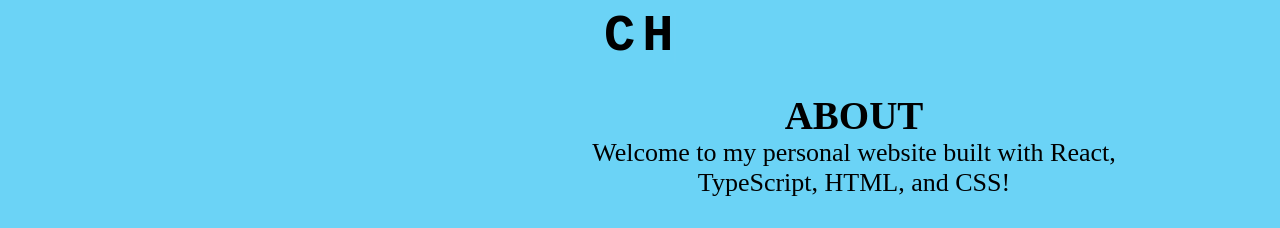
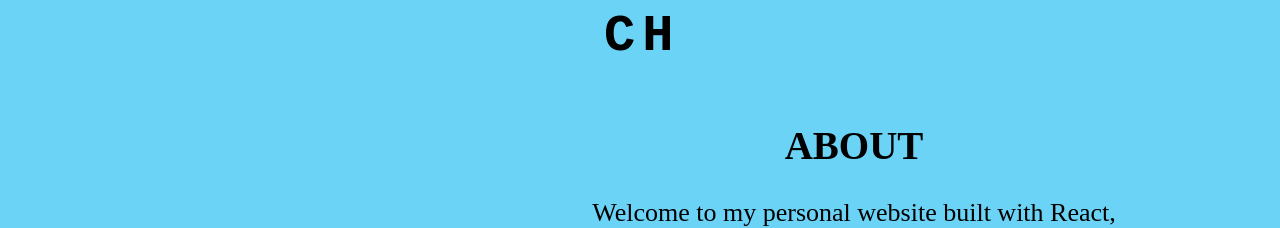
Before and after one commit to ChaseGillis/My-Website, a React (Create React App) app: page / in a window 1280 px wide. Shown: the part 80-308 px from the top of the page. Built offline with nearby package versions, Linux system fonts and the light colour scheme.

Commit message:
Everything except Background I think

```diff
--- a/src/App.css
+++ b/src/App.css
@@ -45,6 +45,7 @@ h2 {
     blinkTextCursor 500ms infinite;
   margin-top: 20px; /* Ensure no extra margin */
   line-height: 1;  /* Adjust line height to reduce space within the text */
+  overflow-y: auto;
 }
 .dark-mode .INTRO {
   color: #ffffff;
@@ -84,7 +85,7 @@ body {
   color: var(--text-color); /* Use variable for text color */
   margin: 0;
   overflow-x: hidden;
-  overflow-y: auto;
+  overflow-y: scroll;
 }
 
 a {
@@ -125,6 +126,8 @@ header {
   background-color: #cecccc;
   width: 100%;
   z-index: 10;
+  overflow-x: hidden;
+  overflow-y: hidden;
 }
 .dark-mode header {
   background-color: #838383;
@@ -225,6 +228,7 @@ footer {
   width: 100%;
   z-index: 5;
   height: 60px;
+  overflow-y: auto;
 }
 
 footer .footer-content {
@@ -266,13 +270,18 @@ footer .footer-content a {
   font-size: 1.5em;
   filter: invert(0%);
 }
-
+.about-text h2 {
+  margin-top: 30px;
+  margin-bottom: 30px;
+}
 .about-container {
   display: flex;
   align-items: center; /* Vertically center align the items in the container */
   justify-content: center; /* Horizontally center the content */
   gap: 20px; /* Adds space between the image and the text */
   flex-direction: row; /* Default to row for larger screens */
+  overflow-y: hidden;
+  overflow-x: hidden;
 }
 
 .profile-image img {
@@ -366,7 +375,6 @@ footer .footer-content a {
     vertical-align: middle;
     margin:0;
     margin-bottom: 25px;
-    overflow-x: hidden;
   }
   .footer-content,
   .dark-mode .footer-content{
@@ -604,11 +612,13 @@ footer .footer-content a {
 }
 /* Container for the timeline */
 .timeline {
+  padding-top: 30px;
   display: flex;
   justify-content: center;
   align-items: flex-start;
   position: relative;
   width: 100%;
+  overflow-y: auto;
 }
 
 /* Wrapper to position containers correctly */
@@ -673,6 +683,7 @@ footer .footer-content a {
   text-align: center;
   margin-top: 20px;
   transition: transform 0.3s ease-in-out;
+  overflow-y: auto;
 }
 .TechStack:hover {
   filter: drop-shadow(20px 20px 20px white);
--- a/src/components/Balls.tsx
+++ b/src/components/Balls.tsx
@@ -18,7 +18,7 @@ const Balls: React.FC = () => {
         balls.forEach(ball => { // Fix: remove extra closing parenthesis
           const vh = window.innerHeight; // Viewport height
           const angle = vh; // Angle in radians
-          const speed = 0.2; // Adjust as needed
+          const speed = 0.1; // Adjust as needed
 
           // Define velocity variables (start with 0)
           let vx = 0;
@@ -34,14 +34,9 @@ const Balls: React.FC = () => {
           x += vx;
           y += vy;
 
-        // Keep balls within screen boundaries
-        x = x + 100;
-        y = y - 100;
-
           // Update ball position
-        (ball as HTMLElement).style.left = `${x}px`;
-        (ball as HTMLElement).style.top = `${y}px`;
-
+          (ball as HTMLElement).style.left = `${x}%`;
+          (ball as HTMLElement).style.top = `${y}%`;
 
           // Handle edge cases and reset position smoothly
           if (x < -50) { // Adjust boundary values as needed
@@ -67,7 +62,7 @@ const Balls: React.FC = () => {
     };
 
     // Create initial balls
-    const numBalls = 30; // Adjust the number of balls as needed
+    const numBalls = 3; // Adjust the number of balls as needed
     for (let i = 0; i < numBalls; i++) {
       createBall();
     }
```
Lines whose indentation alone changed are shown as unchanged.
